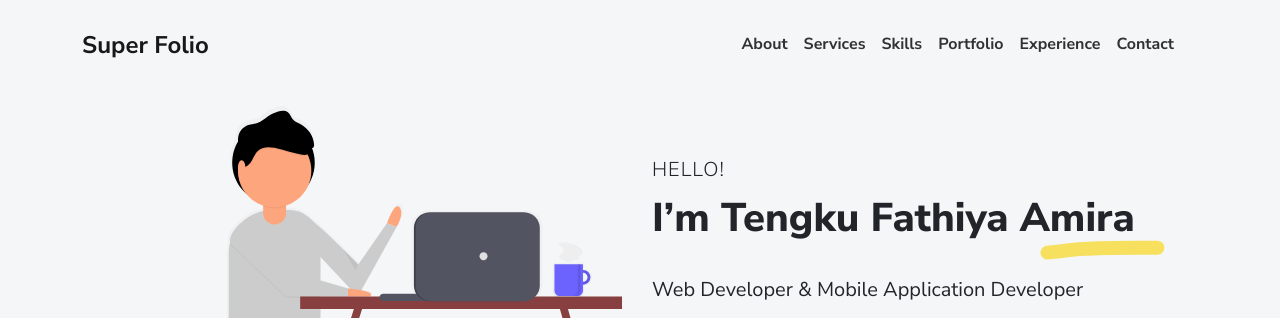
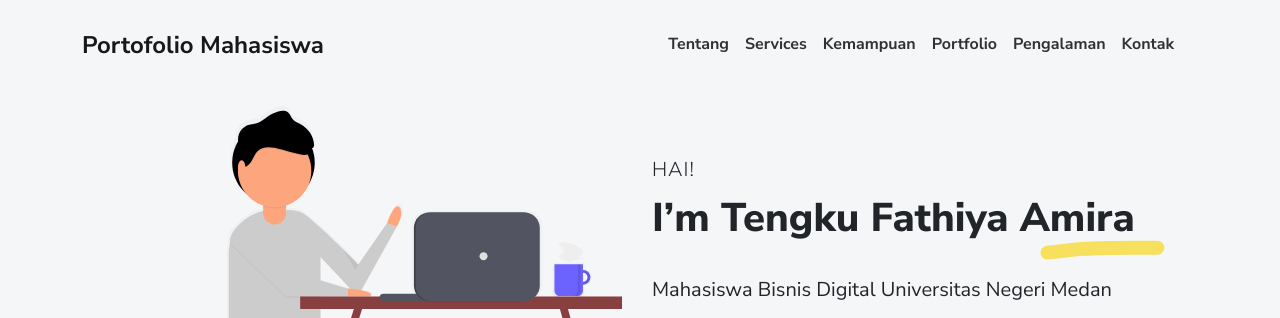
Before and after one commit to fathiyaamira/fathiyaamira.github.io, a plain HTML site: page index.html in a window 1280 px wide. Shown: the top 318 px of the page. Drawn offline with Linux system fonts and the light colour scheme.

Commit message:
Update index.html

```diff
--- a/index.html
+++ b/index.html
@@ -29,16 +29,16 @@
   <body id="top">
     <header class="bg-light">
       <nav class="navbar navbar-expand-lg navbar-light bg-light" id="header-nav" role="navigation">
-        <div class="container"><a class="link-dark navbar-brand site-title mb-0" href="#">Super Folio</a>
+        <div class="container"><a class="link-dark navbar-brand site-title mb-0" href="#">Portofolio Mahasiswa</a>
           <button class="navbar-toggler" type="button" data-bs-toggle="collapse" data-bs-target="#navbarSupportedContent" aria-controls="navbarSupportedContent" aria-expanded="false" aria-label="Toggle navigation"><span class="navbar-toggler-icon"></span></button>
           <div class="collapse navbar-collapse" id="navbarSupportedContent">
             <ul class="navbar-nav ms-auto me-2">
-              <li class="nav-item"><a class="nav-link" href="#about">About</a></li>
+              <li class="nav-item"><a class="nav-link" href="#about">Tentang</a></li>
               <li class="nav-item"><a class="nav-link" href="#services">Services</a></li>
-              <li class="nav-item"><a class="nav-link" href="#skills">Skills</a></li>
+              <li class="nav-item"><a class="nav-link" href="#skills">Kemampuan</a></li>
               <li class="nav-item"><a class="nav-link" href="#portfolio">Portfolio</a></li>
-              <li class="nav-item"><a class="nav-link" href="#experience">Experience</a></li>
-              <li class="nav-item"><a class="nav-link" href="#contact">Contact</a></li>
+              <li class="nav-item"><a class="nav-link" href="#experience">Pengalaman</a></li>
+              <li class="nav-item"><a class="nav-link" href="#contact">Kontak</a></li>
             </ul>
           </div>
         </div>
@@ -50,12 +50,12 @@
   <div class="cover bg-light">
     <div class="container px-3">
       <div class="row">
-        <div class="col-lg-6 p-2"><img class="img-fluid" src="images/illustrations/hello3.svg" alt="hello"/></div>
+        <div class="col-lg-6 p-2"><img class="img-fluid" src="images/illustrations/hello3.svg" alt="Hai"/></div>
         <div class="col-lg-6">
           <div class="mt-5">
-            <p class="lead text-uppercase mb-1">Hello!</p>
+            <p class="lead text-uppercase mb-1">Hai!</p>
             <h1 class="intro-title marker" data-aos="fade-left" data-aos-delay="50">I’m Tengku Fathiya Amira</h1>
-            <p class="lead fw-normal mt-3" data-aos="fade-up" data-aos-delay="100">Web Developer & Mobile Application Developer</p>
+            <p class="lead fw-normal mt-3" data-aos="fade-up" data-aos-delay="100">Mahasiswa Bisnis Digital Universitas Negeri Medan</p>
             <div class="social-nav" data-aos="fade-up" data-aos-delay="200">
               <nav role="navigation">
                 <ul class="nav justify-content-left">
@@ -80,7 +80,7 @@
     <div class="row">
       <div class="col-md-6">
         <h2 class="h4 my-2">Hello! I’m Tengku Fathiya Amira.</h2>
-        <p>I am passionate about UI/UX design and Web Design. I am a skilled front-end developer and master of graphic design tools such as Photoshop and Sketch. I am a quick learner and a team worker that gets the job done. I can easily capitalize on low hanging fruits and quickly maximize timely deliverables for real-time schemas.</p>
+        <p>Saya tertarik dengan mata kuliah UI/UX design and Web Design. Dan saya memiliki kemampuan di bidang front-end developer dan graphic design pada Adobe Photoshop dan Ilustrator. Saya juga cepat tanggap dalam pembelajaran dan memiliki kerjasama tim yang baik.</p>
         <div class="row mt-3">
           <div class="col-sm-2">
             <div class="pb-1">Age:</div>
```
